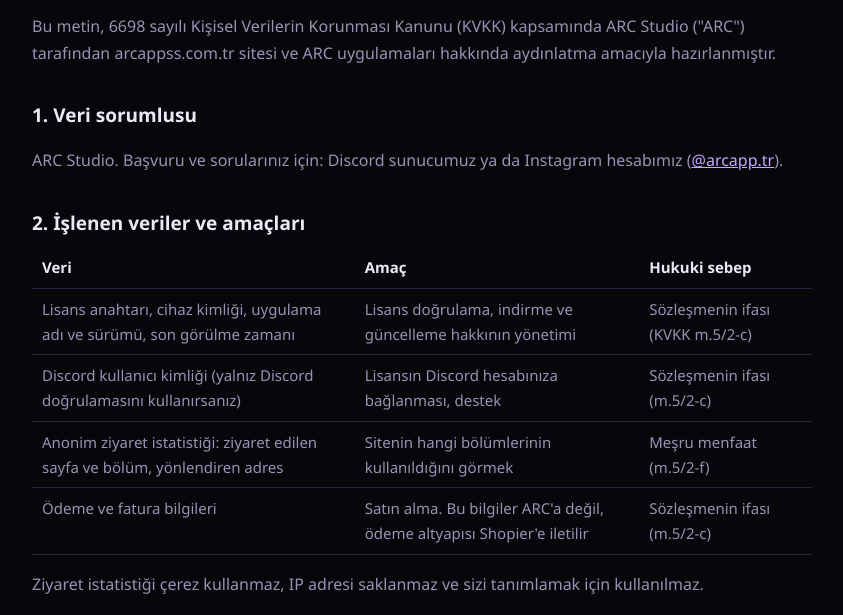
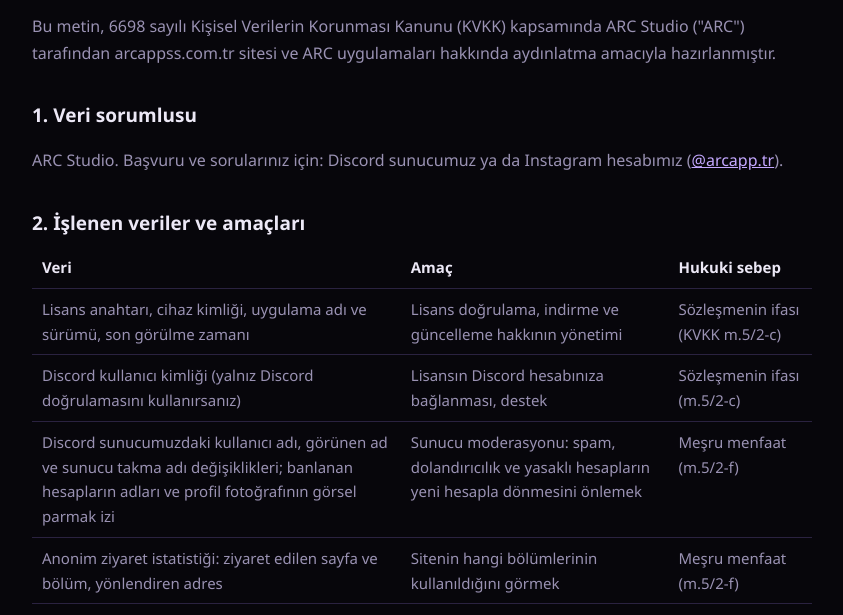
Before and after one commit to oguzonfroy/ARC, a plain HTML site: page docs/gizlilik.html in a window 1280 px wide. Shown: the part 142-757 px from the top of the page, without its empty margins (218-1061 px from the left). Drawn offline with Linux system fonts and the light colour scheme.

Commit message:
Gizlilik: Discord moderasyon kayıtları (isim geçmişi, ban defteri)
Co-Authored-By: Claude Opus 5.5 <noreply@anthropic.com>

```diff
--- a/docs/gizlilik.html
+++ b/docs/gizlilik.html
@@ -24,6 +24,7 @@ arcappss.com.tr sitesi ve ARC uygulamaları hakkında aydınlatma amacıyla haz
 <tr><th>Veri</th><th>Amaç</th><th>Hukuki sebep</th></tr>
 <tr><td>Lisans anahtarı, cihaz kimliği, uygulama adı ve sürümü, son görülme zamanı</td><td>Lisans doğrulama, indirme ve güncelleme hakkının yönetimi</td><td>Sözleşmenin ifası (KVKK m.5/2-c)</td></tr>
 <tr><td>Discord kullanıcı kimliği (yalnız Discord doğrulamasını kullanırsanız)</td><td>Lisansın Discord hesabınıza bağlanması, destek</td><td>Sözleşmenin ifası (m.5/2-c)</td></tr>
+<tr><td>Discord sunucumuzdaki kullanıcı adı, görünen ad ve sunucu takma adı değişiklikleri; banlanan hesapların adları ve profil fotoğrafının görsel parmak izi</td><td>Sunucu moderasyonu: spam, dolandırıcılık ve yasaklı hesapların yeni hesapla dönmesini önlemek</td><td>Meşru menfaat (m.5/2-f)</td></tr>
 <tr><td>Anonim ziyaret istatistiği: ziyaret edilen sayfa ve bölüm, yönlendiren adres</td><td>Sitenin hangi bölümlerinin kullanıldığını görmek</td><td>Meşru menfaat (m.5/2-f)</td></tr>
 <tr><td>Ödeme ve fatura bilgileri</td><td>Satın alma. Bu bilgiler ARC'a değil, ödeme altyapısı Shopier'e iletilir</td><td>Sözleşmenin ifası (m.5/2-c)</td></tr>
 </table>
```
